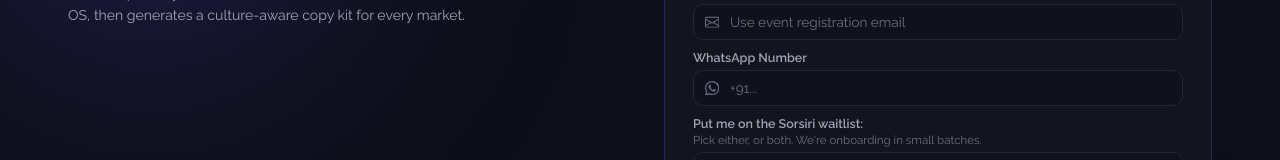
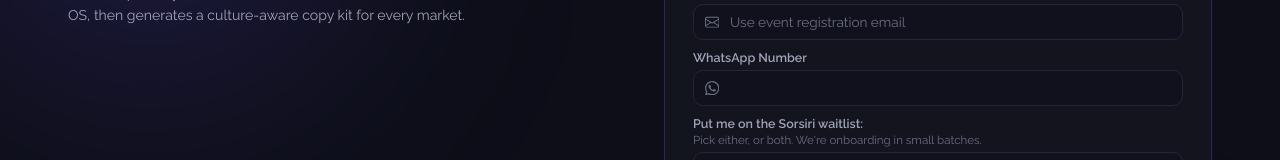
Before and after one commit to gsumithub/sorsiri-landing, a React (Vite) app: page / in a window 1280 px wide. Shown: the part 226-386 px from the top of the page. Built offline with nearby package versions, Linux system fonts and the light colour scheme.

Commit message:
fix: remove placeholder from whatsapp field making it entirely empty

```diff
--- a/src/components/TakeawaysForm.jsx
+++ b/src/components/TakeawaysForm.jsx
@@ -155,7 +155,6 @@
               id="lt-wa"
               type="tel"
               className="sl-input"
-              placeholder="+91..."
               value={whatsapp}
               onChange={e => setWhatsapp(e.target.value)}
               required
```
